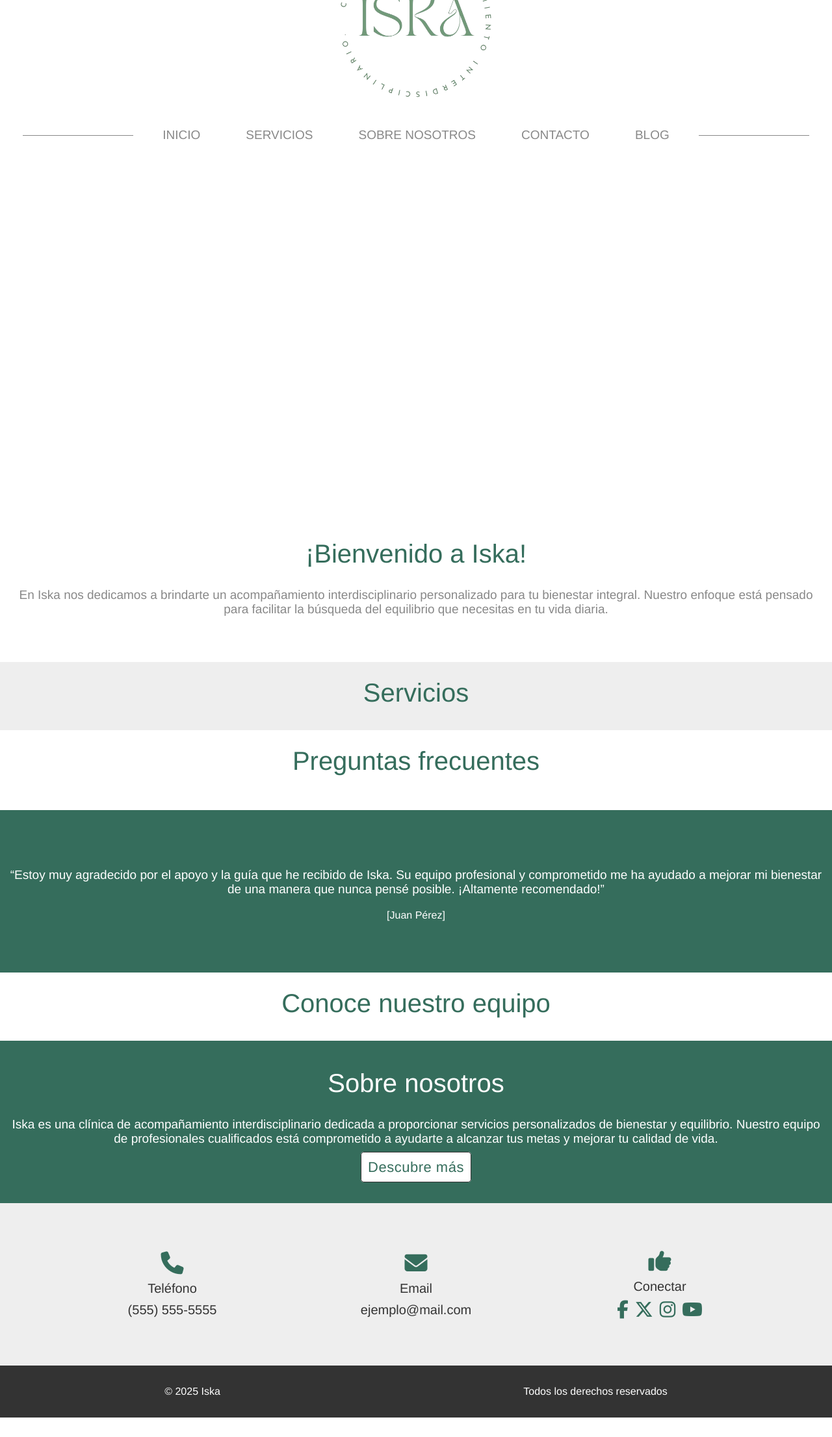
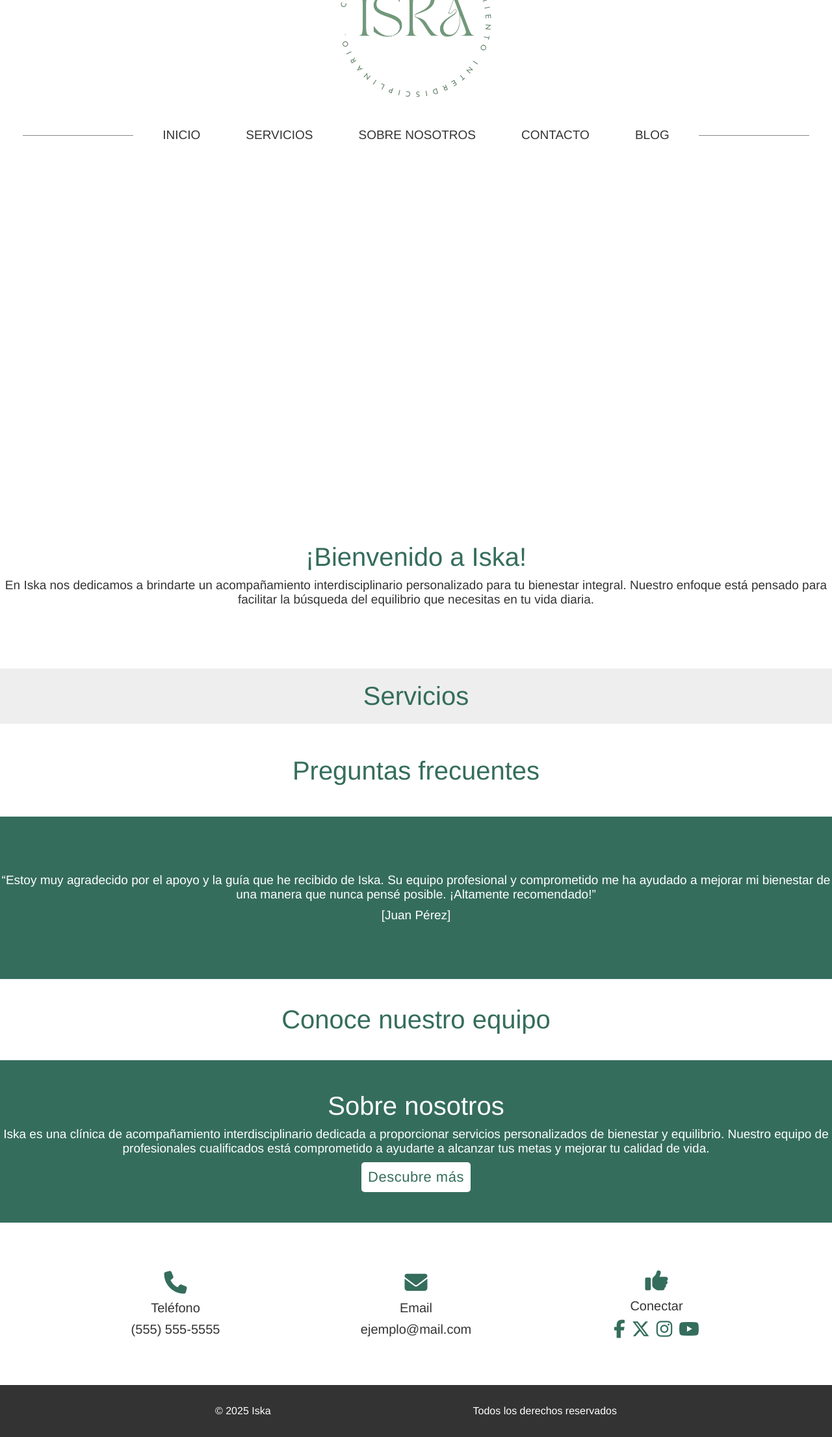
Before and after one commit to lautaroreche/ISKA, a Django app: page / in a window 1280 px wide. Shown: the part 133-2345 px from the top of the page at 65% size. Before the commit the page ends 2315 px from the top, so only its background shows below. Run offline with Django 5.2, Linux system fonts and the light colour scheme; data that the repository does not hold is empty.

Commit message:
Finish web page

```diff
--- a/iska_app/static/styles/style.css
+++ b/iska_app/static/styles/style.css
@@ -51,12 +51,15 @@
 }
 
 body {
+    display: flex;
+    flex-direction: column;
+    align-items: center;
+    justify-content: center;
     width: 100%;
-    margin: 0 auto;
 }
 
-section {
-    padding: 25px 0;
+section, main {
+    padding: 20px 0;
 }
 
 header, footer {
@@ -108,7 +111,7 @@
 
 nav ul li a {
     text-decoration: none;
-    color: var(--grey-color);
+    color: var(--dark-color);
     text-align: center;
 }
 
@@ -167,16 +170,16 @@
     text-decoration: none;
     border-radius: 5px;
     letter-spacing: 0.5px;
+    border: none;
 }
 
 .general-button:hover, .button-prev:hover, .button-next:hover, .card-button:hover, .social-media-icons-container i:hover, details:hover {
     filter: brightness(1.2);
 }
 
-.green-section-button {
+.white-button {
     color: var(--main-color);
     background-color: white;
-    border: 1px solid var(--dark-color);
 }
 
 .carousel-command {
@@ -199,23 +202,44 @@
     right: 10px;
 }
 
-.horizontal-section {
-    width: 100%;
-    min-height: 250px;
+.horizontal-section-container {
     gap: 10px;
 }
 
-.horizontal-section-green {
+.horizontal-section-white {
+    width: 100%;
+    min-height: 250px;
+}
+
+.horizontal-section-white h1, .horizontal-section-white h2 {
+    color: var(--main-color);
+    font-size: 40px;
+    font-weight: 400;
+}
+
+.horizontal-section-white p {
+    color: var(--dark-color);
+    font-size: 19px;
+}
+
+.horizontal-section-main {
+    width: 100%;
+    min-height: 250px;
     background-color: var(--main-color);
 }
 
-.horizontal-section-green h2, .horizontal-section-green p {
-    color: white;
+.horizontal-section-main h2 {
+    font-size: 40px;
+    font-weight: 400;
+}
+
+.horizontal-section-main p {
+    font-size: 19px;
 }
 
 .contact-section {
     justify-content: space-evenly;
-    background-color: var(--light-color);
+    min-height: 250px;
 }
 
 .contact-section div {
@@ -234,38 +258,54 @@
     text-decoration: none;
 }
 
+form {
+    margin-top: 20px;
+}
+
+.form-group, .faq-section-container {
+    margin: 10px 0;
+}
+
+form label {
+    color: var(--dark-color);
+}
+
+form input, form textarea {
+    padding-left: 5px;
+    min-height: 30px;
+    color: var(--dark-color);
+    font-size: 16px;
+}
+
+form textarea {
+    padding-top: 4px;
+    resize: none;
+}
+
+form input:focus, form textarea:focus {
+    border: 2px solid var(--main-color);
+    outline: none;
+    border-radius: 4px;
+}
+
 .social-media-icons-container i {
     font-size: 28px;
 }
 
 .title-section {
-    margin-bottom: 10px;
     font-size: 40px;
     font-weight: 400;
+    color: var(--main-color);
     text-align: center;
 }
 
-.title-section-color-white {
-    color: white;
-}
-
-.title-section-color-main {
-    color: var(--main-color);
-}
-
-.text-horizontal-section {
-    margin: 10px;
-    font-size: 19px;
-    color: var(--grey-color)
-}
-
 .card-section {
-    padding: 25px;
     width: 100vw;
+    margin: 20px 0;
 }
 
 .cards-container {
-    gap: 20px;
+    gap: 25px;
     flex-wrap: wrap;
 }
 
@@ -274,6 +314,7 @@
     width: 300px;
     border-radius: 5px;
     text-align: center;
+    gap: 15px;
 }
 
 .card-horizontal {
@@ -323,20 +364,16 @@
     font-size: 19px;
 }
 
-.card-button {
+.card-button, .form-button {
     padding: 10px;
     color: white;
     font-size: 19px;
-    font-weight: 300;
     background-color: var(--main-color);
     text-decoration: none;
     border-radius: 5px;
     letter-spacing: 0.4px;
     text-align: center;
-}
-
-.faq-section {
-    width: 1000px;
+    border: none;
 }
 
 details {
@@ -373,12 +410,17 @@
     color: var(--dark-color);
 }
 
-.banner, .carousel-container, .horizontal-section p, .card-horizontal{
+.banner, .carousel-container, .horizontal-section-container, .card-horizontal {
     max-width: 1300px;
     text-align: center;
 }
 
+details, summary {
+    min-width: 1000px;
+}
+
 .banner {
+    margin-bottom: 20px;
     position: relative;
     background-image: url('/static/images/banner.png');
     background-size: cover;
@@ -386,16 +428,15 @@
     height: 400px;
 }
 
-.banner-title {
+.banner h3 {
     position: absolute;
-    font-size: 25px;
-    color: white;
+    font-size: 35px;
+    font-weight: 400;
 }
 
 .key_words_services_list {
     padding-left: 0;
     list-style-position: inside;
-    list
 }
 
 .key_words_services_list li::marker {
@@ -408,11 +449,16 @@
     font-size: 18px;
 }
 
+.container-contact-section {
+    width: 400px;
+    gap: 10px;
+    margin: 25px 0;
+}
+
 footer {
-    display: flex;
-    justify-content: space-around;
+    justify-content: space-evenly;
     align-items: center;
     background-color: var(--dark-color);
-    color: var(--light-color);
+    color: white;
     height: 80px;
 }
--- a/iska_app/templates/base.html
+++ b/iska_app/templates/base.html
@@ -11,15 +11,15 @@
     <link rel="icon" href="{% static 'images/favicon.ico' %}" type="image/x-icon">
     <link rel="stylesheet" href="https://cdnjs.cloudflare.com/ajax/libs/font-awesome/6.5.1/css/all.min.css">
 </head>
-<body>
-    <header class="w100 flex-col">
+<body class="flex-col flex-center">
+    <header class="w100 flex-col flex-center">
         <div class="container-logo">
             <a href="{% url 'inicio' %}" title="Logo de ISKA" class="anchor-logo flex-center">
                 <img src="{% static 'images/logo.png' %}" alt="Logo de ISKA" class="logo">
             </a>
         </div>
         <nav class="flex-center w100">
-            <ul class="flex-row flex-center">
+            <ul class="flex-row">
                 <li>
                     <a href="{% url 'inicio' %}" title="Sección de Inicio">INICIO</a>
                 </li>
@@ -39,13 +39,9 @@
         </nav>
     </header>
     {% block content %}{% endblock %}
-    <footer class="flex-row">
-        <div>
-            <p>© 2025 Iska</p>
-        </div>
-        <div>
-            <p>Todos los derechos reservados</p>
-        </div>
+    <footer class="flex-row w100">
+        <p>© 2025 Iska</p>
+        <p>Todos los derechos reservados</p>
     </footer>
 </body>
 </html>
--- a/iska_app/templates/inicio.html
+++ b/iska_app/templates/inicio.html
@@ -5,15 +5,15 @@
 {% block title %}Iska{% endblock %}
 
 {% block content %}
-    <section class="flex-col flex-center">
+    <section class="flex-center">
         <div class="carousel-container">
             <div class="carousel">
                 {% for image_carousel in images_carousel %}
-                    <div class="carousel-item flex-center">
+                    <div class="carousel-item">
                         <img src="{{ image_carousel.image.url }}" alt="{{ image_carousel.title }}">
                         <p class="carousel-title">{{ image_carousel.title }}</p>
                         <div class="carousel-button-container">
-                            <a href="{% url 'servicios' %}" class="general-button">{{ image_carousel.text_button }}</a>
+                            <a href="{% url 'contacto' %}" class="general-button">{{ image_carousel.text_button }}</a>
                         </div>
                     </div>
                 {% endfor %}
@@ -26,15 +26,17 @@
             </button>
         </div>
     </section>
-    <main class="horizontal-section flex-col flex-center">
-        <h1 class="title-section title-section-color-main">¡Bienvenido a Iska!</h1>
-        <p class="text-horizontal-section">En Iska nos dedicamos a brindarte un acompañamiento interdisciplinario personalizado para tu bienestar integral. Nuestro enfoque está pensado para facilitar la búsqueda del equilibrio que necesitas en tu vida diaria.</p>
+    <main class="horizontal-section-white flex-col flex-center">
+        <div class="horizontal-section-container flex-col flex-center">
+            <h1>¡Bienvenido a Iska!</h1>
+            <p>En Iska nos dedicamos a brindarte un acompañamiento interdisciplinario personalizado para tu bienestar integral. Nuestro enfoque está pensado para facilitar la búsqueda del equilibrio que necesitas en tu vida diaria.</p>
+        </div>
     </main>
-    <section class="card-section bg-grey">
-        <h2 class="title-section title-section-color-main">Servicios</h2>
+    <section class="card-section bg-grey flex-col flex-center">
+        <h2 class="title-section">Servicios</h2>
         <div class="cards-container flex-center">
             {% for service in services %}
-                <div class="card-vertical">
+                <div class="card-vertical flex-col flex-center">
                     <img src="{{ service.image.url }}" alt="{{ service.title }}" class="card-vertical-image">
                     <div class="container-card-info">
                         <p class="card-info-title card-vertical-info-title">{{ service.title }}</p>
@@ -45,9 +47,9 @@
             {% endfor %}
         </div>
     </section>
-    <section class="flex-center">
-        <div class="faq-section">
-            <h2 class="title-section title-section-color-main">Preguntas frecuentes</h2>
+    <section class="flex-col flex-center">
+        <div class="faq-section-container">
+            <h2 class="title-section">Preguntas frecuentes</h2>
             {% for faq in faqs %}
                 {% if forloop.first %}
                     <details open>
@@ -62,17 +64,19 @@
             {% endfor %}
         </div>
     </section>
-    <section class="flex-col flex-center horizontal-section horizontal-section-green">
-        <p class="text-horizontal-section">“Estoy muy agradecido por el apoyo y la guía que he recibido de Iska. Su equipo profesional y comprometido me ha ayudado a mejorar mi bienestar de una manera que nunca pensé posible. ¡Altamente recomendado!”</p>
+    <section class="horizontal-section-main flex-col flex-center">
+        <div class="horizontal-section-container flex-col flex-center">
+            <p>“Estoy muy agradecido por el apoyo y la guía que he recibido de Iska. Su equipo profesional y comprometido me ha ayudado a mejorar mi bienestar de una manera que nunca pensé posible. ¡Altamente recomendado!”</p>
         <p>[Juan Pérez]</p>
+        </div>
     </section>
-    <section class="card-section">
-        <h2 class="title-section title-section-color-main">Conoce nuestro equipo</h2>
+    <section class="card-section flex-col flex-center">
+        <h2 class="title-section">Conoce nuestro equipo</h2>
         <div class="cards-container flex-center">
             {% for team_member in team %}
-                <div class="card-vertical">
+                <div class="card-vertical flex-col flex-center">
                     <img src="{{ team_member.image.url }}" alt="{{ team_member.full_name }}" class="card-vertical-image">
-                    <div class="container-card-info">
+                    <div>
                         <p class="card-info-title card-vertical-info-title">{{ team_member.full_name }}</p>
                         <p class="card-info-description">{{ team_member.position }}</p>
                     </div>
@@ -80,14 +84,14 @@
             {% endfor %}
         </div>
     </section>
-    <section class="flex-col flex-center horizontal-section horizontal-section-green">
-        <h2 class="title-section title-section-color-white">Sobre nosotros</h2>
-        <p class="text-horizontal-section">Iska es una clínica de acompañamiento interdisciplinario dedicada a proporcionar servicios personalizados de bienestar y equilibrio. Nuestro equipo de profesionales cualificados está comprometido a ayudarte a alcanzar tus metas y mejorar tu calidad de vida.</p>
-        <div>
-            <a href="{% url 'sobre_nosotros' %}" class="general-button green-section-button">Descubre más</a>
+    <section class="horizontal-section-main flex-col flex-center">
+        <div class="horizontal-section-container flex-col flex-center">
+            <h2>Sobre nosotros</h2>
+            <p>Iska es una clínica de acompañamiento interdisciplinario dedicada a proporcionar servicios personalizados de bienestar y equilibrio. Nuestro equipo de profesionales cualificados está comprometido a ayudarte a alcanzar tus metas y mejorar tu calidad de vida.</p>
+            <a href="{% url 'sobre_nosotros' %}" class="general-button white-button">Descubre más</a>
         </div>
     </section>
-    <section class="flex-row flex-center horizontal-section contact-section">
+    <section class="contact-section flex-row flex-center w100">
         <div class="flex-col flex-center">
             <i class="fa-solid fa-phone"></i>
             <p>Teléfono</p>
--- a/iska_app/views.py
+++ b/iska_app/views.py
@@ -42,7 +42,11 @@
             email = form.cleaned_data['email']
             message = form.cleaned_data['message']
 
-            return HttpResponse(f"Gracias {name}, tu mensaje ha sido enviado.")
+            print(f"Nombre: {name}")
+            print(f"Correo: {email}")
+            print(f"Mensaje: {message}")
+
+            return render(request, 'congrats.html')
         else:
             return render(request, 'contacto.html', {'form': form})
     else:
@@ -59,7 +63,7 @@
 
 
 def post(request, post_id):
-    post = Post.objects.filter(id=post_id)
+    post = Post.objects.get(id=post_id)
     context = {
         'post': post,
     }
```
Also changed, not shown: iska_app/forms.py (+15 -5 lines), iska_app/templates/blog.html (+8 -6 lines), iska_app/templates/congrats.html (added, +16 -0 lines), iska_app/templates/contacto.html (+20 -22 lines), iska_app/templates/post.html (+8 -10 lines), iska_app/templates/servicios.html (+10 -8 lines), iska_app/templates/sobre_nosotros.html (+13 -16 lines).
